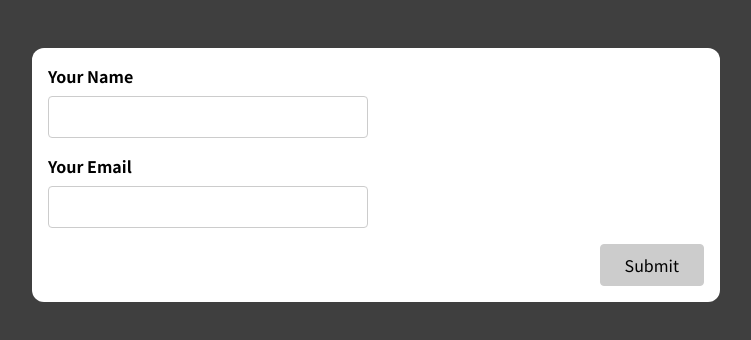
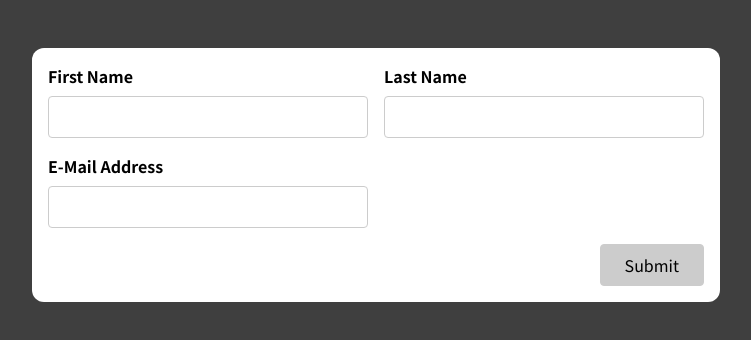
Before and after one commit to ppalladio/ReactForm, a React (Create React App) app: page / in a window 1280 px wide. Shown: the top 340 px of the page, without its empty margins (264-1015 px from the left). Built offline with nearby package versions, Linux system fonts and the light colour scheme.

Commit message:
apply cuztom hook to new form

```diff
--- a/src/App.js
+++ b/src/App.js
@@ -1,9 +1,10 @@
 import SimpleInput from './components/SimpleInput';
+import BasicForm from './components/BasicForm';
 
 function App() {
   return (
     <div className="app">
-      <SimpleInput />
+      <BasicForm />
     </div>
   );
 }
--- a/src/components/BasicForm.js
+++ b/src/components/BasicForm.js
@@ -1,22 +1,107 @@
+import useInput from '../hooks/use-input';
+
 const BasicForm = (props) => {
+    const {
+        value: enteredFirstName,
+        isValid: enteredFirstnameIsValid,
+        hasError: firstnameInputError,
+        valueChangeHandler: firstnameInputHandler,
+        lostFocusHandler: firstnameBlurHandler,
+        resetFunc: resetFirstname,
+    } = useInput((value) => value.trim() !== 0);
+
+    const {
+        value: enteredLastname,
+        isValid: enteredLastnameIsValid,
+        hasError: lastnameInputError,
+        valueChangeHandler: lastnameInputHandler,
+        lostFocusHandler: lastnameBlurHandler,
+        resetFunc: resetLastname,
+    } = useInput((value) => value.trim() !== 0);
+
+    const {
+        value: enteredEmail,
+        isValid: enteredEmailIsValid,
+        hasError: emailInputError,
+        valueChangeHandler: emailInputHandler,
+        lostFocusHandler: emailBlurHandler,
+        resetFunc: resetEmail,
+    } = useInput((value) => value.includes('@'));
+
+    let formIsValid = false;
+    if (
+        enteredFirstnameIsValid &&
+        enteredLastnameIsValid &&
+        enteredEmailIsValid
+    ) {
+        formIsValid = true;
+    }
+
+    const formSubmitHandler = (e) => {
+        e.preventDefault();
+        if (!formIsValid) {
+            return;
+        }
+
+        resetFirstname();
+        resetLastname();
+        resetEmail();
+    };
+
+    const firstnameInputClasses = firstnameInputError
+        ? 'form-control invalid'
+        : 'form-control';
+
+    const lastnameInputClasses = lastnameInputError
+        ? 'form-control invalid'
+        : 'form-control';
+
+    const emailInputClasses = emailInputError
+        ? 'form-control invalid'
+        : 'form-control';
     return (
-    <form>
-      <div className='control-group'>
-        <div className='form-control'>
-          <label htmlFor='name'>First Name</label>
-          <input type='text' id='name' />
+        <form onSubmit={formSubmitHandler}>
+            <div className="control-group">
+                <div className={firstnameInputClasses}>
+                    <label htmlFor="name">First Name</label>
+                    <input
+                        value={enteredFirstName}
+                        onChange={firstnameInputHandler}
+                        onBlur={firstnameBlurHandler}
+                        type="text"
+                        id="name"
+                    />
+                    {firstnameInputError &&
+                        <p> please enter a valid first name</p>
+                    }
                 </div>
-        <div className='form-control'>
-          <label htmlFor='name'>Last Name</label>
-          <input type='text' id='name' />
+                <div className={lastnameInputClasses}>
+                    <label htmlFor="name">Last Name</label>
+                    <input
+                        value={enteredLastname}
+                        onChange={lastnameInputHandler}
+                        onBlur={lastnameBlurHandler}
+                        type="text"
+                        id="name"
+                    />
+                    {lastnameInputError &&
+                        <p> please enter a valid last name</p>
+                    }
                 </div>
             </div>
-      <div className='form-control'>
-        <label htmlFor='name'>E-Mail Address</label>
-        <input type='text' id='name' />
+            <div className={emailInputClasses}>
+                <label htmlFor="name">E-Mail Address</label>
+                <input
+                    value={enteredEmail}
+                    onChange={emailInputHandler}
+                    onBlur={emailBlurHandler}
+                    type="text"
+                    id="name"
+                />
+                {emailInputError && <p> please enter a valid email address</p>}
             </div>
-      <div className='form-actions'>
-        <button>Submit</button>
+            <div className="form-actions">
+                <button disabled={!formIsValid}>Submit</button>
             </div>
         </form>
     );
```
Also changed, not shown: src/components/SimpleInput.js (+2 -6 lines), 1 other file (tests, documents, lock files or other folders). Lines whose indentation alone changed are shown as unchanged.
